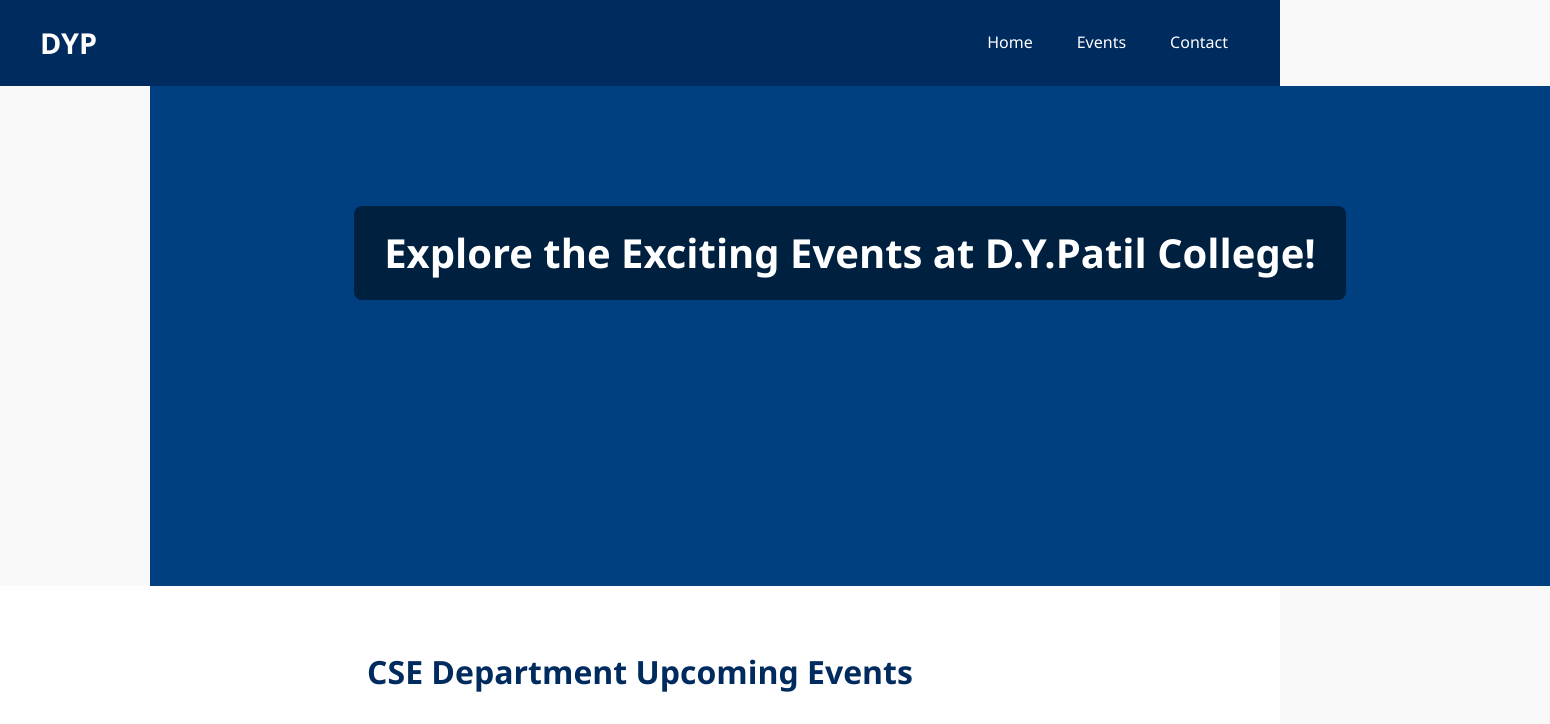
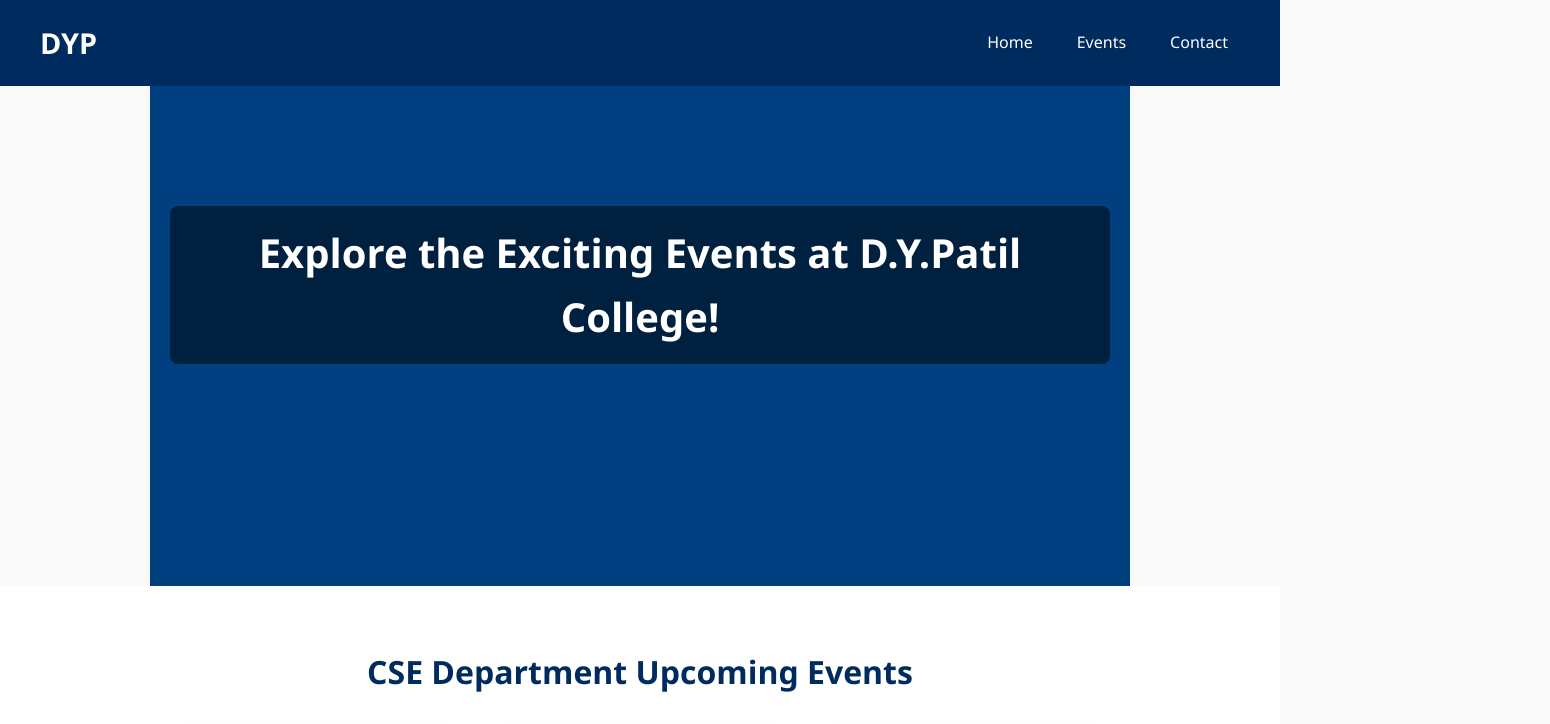
Before and after one commit to Sanika2805/WDproject, a plain HTML site: page index.html in a window 1280 px wide. Shown: the top 724 px of the page, 1550 px wide, since content can reach past the window. Drawn offline with Linux system fonts and the light colour scheme.

Commit message:
Update stylesheet.css

```diff
--- a/stylesheet.css
+++ b/stylesheet.css
@@ -57,8 +57,8 @@
   text-align: center;
   padding: 120px 20px;
   background-color: #004080;
-  width: 1400px;
- margin-left: 150px;
+  margin-left: 150px;
+  margin-right: 150px;
  height: 500px;
 }
 
```
